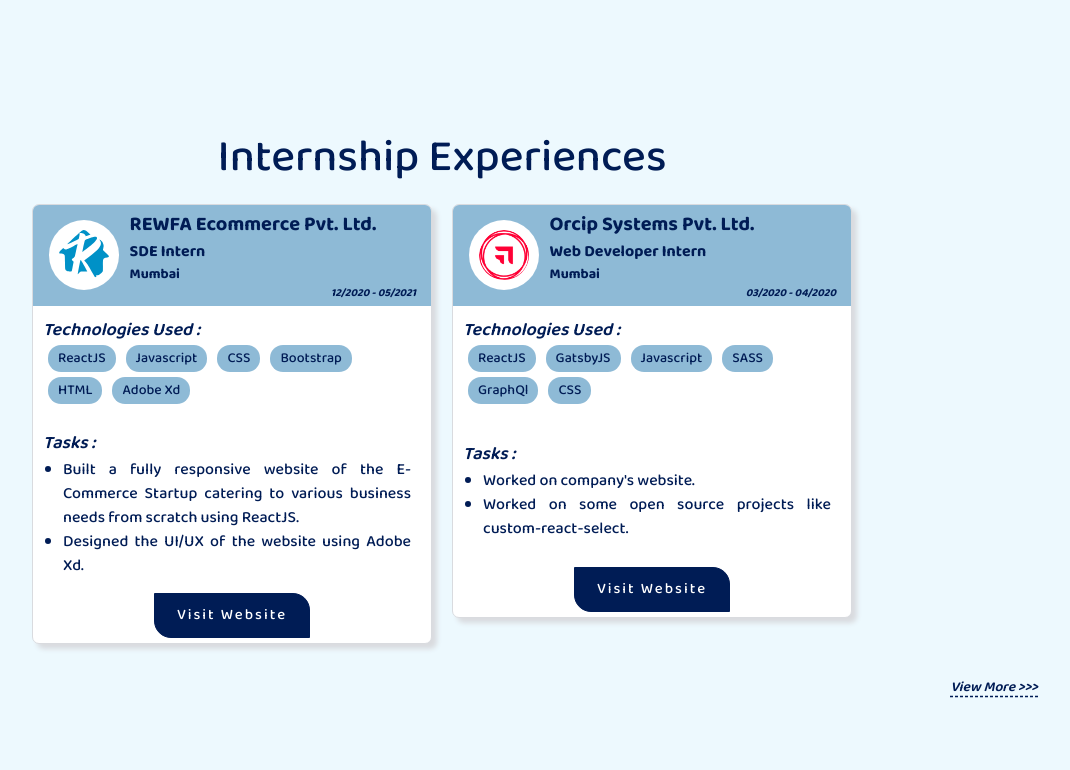
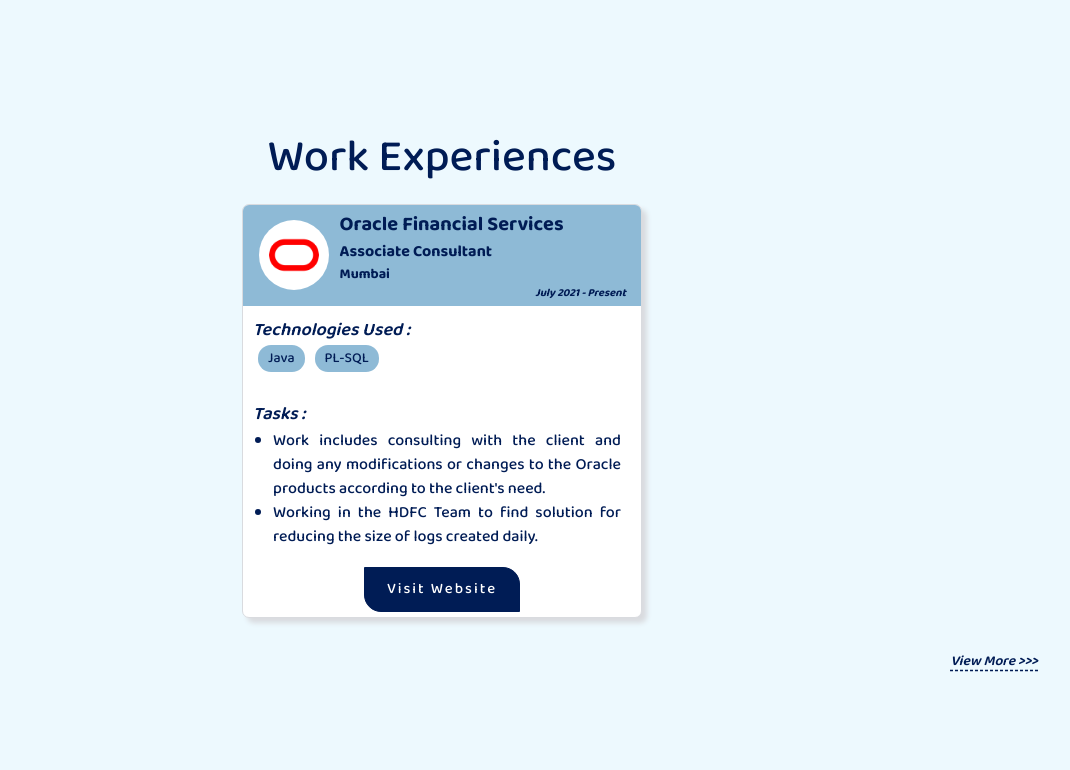
Before and after one commit to ayushazuri/Portfolio-Website, a React (Create React App) app: page / in a window 1280 px wide. Shown: the part 1840-2610 px from the top of the page, without its empty margins (198-1268 px from the left). Built offline with nearby package versions, Linux system fonts and the light colour scheme.

Commit message:
Work Exp added

```diff
--- a/src/components/CertificateCards/index.scss
+++ b/src/components/CertificateCards/index.scss
@@ -11,7 +11,7 @@
 		min-height: 150px;
 		img {
 			width: 100%;
-			height: auto;
+			height: 160px;
 			object-fit: contain;
 		}
 	}
--- a/src/components/ExperienceCard/index.js
+++ b/src/components/ExperienceCard/index.js
@@ -6,17 +6,9 @@
 import React from "react";
 import { useSelector } from "react-redux";
 
-const ExperienceCard = ({ internship }) => {
-	const {
-		name,
-		image,
-		role,
-		tasks,
-		link,
-		timeline,
-		location,
-		technologies,
-	} = internship;
+const ExperienceCard = ({ internship, work }) => {
+	const { name, image, role, tasks, link, timeline, location, technologies } =
+		internship ? internship : work;
 
 	const theme = useSelector((state) => state.theme);
 
--- a/src/components/ExperienceCard/index.scss
+++ b/src/components/ExperienceCard/index.scss
@@ -55,7 +55,7 @@
 		display: flex;
 		flex-direction: column;
 		justify-content: space-between;
-		align-items: center;
+		align-items: flex-start;
 		flex: 1;
 	}
 	&__task {
--- /dev/null
+++ b/src/container/WorkExp/index.js
@@ -0,0 +1,36 @@
+import "./index.scss";
+
+import ExperienceCard from "../../components/ExperienceCard";
+import { Fade } from "react-reveal";
+import React from "react";
+import ViewMore from "../../components/ViewMore";
+import { experience } from "../../portfolio";
+
+const WorkExp = ({ isHome }) => {
+	React.useEffect(() => {
+		!isHome && window.scrollTo(0, 0);
+	}, [isHome]);
+
+	return (
+		<div className="internship">
+			<Fade duration={2000} top distance="100px">
+				<h1 data-aos="fade-down" data-aos-once>
+					Work Experiences
+				</h1>
+			</Fade>
+
+			<div className="internship__cards">
+				{experience.works?.map((work, index) => {
+					return (
+						<Fade duration={2000} bottom key={index}>
+							<ExperienceCard work={work} />
+						</Fade>
+					);
+				})}
+			</div>
+			{isHome && <ViewMore to="experience" />}
+		</div>
+	);
+};
+
+export default WorkExp;
--- /dev/null
+++ b/src/container/WorkExp/index.scss
@@ -0,0 +1,24 @@
+.internship{
+    display: flex;
+    justify-content: center;
+    align-items: center;
+    margin: 80px 35px 40px 35px;
+    @media(max-width: 800px){
+        margin: 40px 15px 40px 15px;
+    }
+    flex-direction: column;
+    h1{
+        text-align: center;
+        font-weight: 500;
+        font-size: 45px;
+        @media (max-width: 900px){
+            font-size: 40px;
+        }
+    }
+    &__cards{
+        display: flex;
+        flex-direction: row;
+        flex-wrap: wrap;
+        justify-content: center;
+    }
+}
--- a/src/pages/Experience.js
+++ b/src/pages/Experience.js
@@ -2,11 +2,13 @@
 import InternshipExperience from "../container/InternshipExperience";
 import Layout from "../Layout/Layout";
 import React from "react";
+import WorkExp from "../container/WorkExp";
 
 const Experience = () => {
 	return (
 		<Layout page="Experience">
 			<ExperienceIntro />
+			<WorkExp />
 			<InternshipExperience />
 		</Layout>
 	);
--- a/src/pages/Home.js
+++ b/src/pages/Home.js
@@ -6,6 +6,7 @@
 import Project from "../container/Project";
 import React from "react";
 import SkillsContainer from "../components/SkillsContainer";
+import WorkExp from "../container/WorkExp";
 
 const Home = () => {
 	const isHome = true;
@@ -15,6 +16,7 @@
 				<Introduction isHome={isHome} />
 				<Profession />
 				<SkillsContainer isHome={isHome} />
+				<WorkExp isHome={isHome} />
 				<InternshipExperience isHome={isHome} />
 				<Project isHome={isHome} limit={6} />
 				<Degrees isHome={isHome} />
--- a/src/portfolio.js
+++ b/src/portfolio.js
@@ -13,7 +13,7 @@
 	name: "Ayush Singh",
 	email: "ayushazuri@gmail.com",
 	phone: "+91 9892770647",
-	address: "Maple Leaf, Raheja Vihar, Powai, Mumbai, 400072.",
+	address: "Raheja Vihar, Powai, Mumbai, 400072.",
 	resumeLink:
 		"https://drive.google.com/file/d/1bYDCMPMB4hCKcbRuVN68vyAwplwqU1n0/view?usp=sharing",
 	openForOpportunity: "Yes",
@@ -210,11 +210,11 @@
 			proficiency: "60%",
 		},
 		{
-			skills: "Python | Firebase | Node.js",
+			skills: "Python | Firebase | Node.js | ExpressJS",
 			proficiency: "50%",
 		},
 		{
-			skills: "SQL | MySQL",
+			skills: "SQL | MySQL | MongoDB",
 			proficiency: "60%",
 		},
 	],
@@ -224,7 +224,21 @@
 	descriptions: [
 		"I have taken up various assignments from different startups in different settings as a Web Developer and have used my skills for their growth and development along with increasing my knowledge in various technical domains. Those organizations provided me an opportunity to assimilate the technologies which are used in the practical world.",
 	],
-	works: [{}],
+	works: [
+		{
+			name: "Oracle Financial Services",
+			role: "Associate Consultant",
+			image: require("./assets/Images/oracle.png").default,
+			tasks: [
+				"Work includes consulting with the client and doing any modifications or changes to the Oracle products according to the client's need.",
+				"Working in the HDFC Team to find solution for reducing the size of logs created daily.",
+			],
+			link: "https://www.oracle.com/in/index.html",
+			timeline: "July 2021 - Present",
+			location: "Mumbai",
+			technologies: ["Java", "PL-SQL"],
+		},
+	],
 	internships: [
 		{
 			name: "REWFA Ecommerce Pvt. Ltd.",
@@ -235,7 +249,7 @@
 				"Designed the UI/UX of the website using Adobe Xd.",
 			],
 			link: "https://rewfa.com/",
-			timeline: "12/2020 - 05/2021",
+			timeline: "Dec 2020 - May 2021",
 			location: "Mumbai",
 			technologies: [
 				"ReactJS",
@@ -255,7 +269,7 @@
 				"Worked on some open source projects like custom-react-select.",
 			],
 			link: "https://orcip.com/",
-			timeline: "03/2020 - 04/2020",
+			timeline: "March 2020 - April 2020",
 			location: "Mumbai",
 			technologies: [
 				"ReactJS",
@@ -303,6 +317,20 @@
 		source: "Udemy",
 		link: "http://ude.my/UC-73cfcc6c-47c6-4599-8ddc-35c548c0d31c",
 		image: require("./assets/Images/udemy.png").default,
+	},
+	{
+		name: "Java SE 8 Fundamentals",
+		author: "Oracle University",
+		source: "Oracle University",
+		link: "https://drive.google.com/file/d/1MKt1tA8th_Fe-T_xDxt4_WpKYauIC4Sp/view?usp=sharing",
+		image: require("./assets/Images/oracle.png").default,
+	},
+	{
+		name: "Oracle Database 19c: PL/SQL",
+		author: "Oracle University",
+		source: "Oracle University",
+		link: "https://drive.google.com/file/d/1zea2EBCbZvDX3ousGIxemn9an7ZbE2uT/view?usp=sharing",
+		image: require("./assets/Images/oracle.png").default,
 	},
 	{
 		name: "SQL for Data Science",
```
Also changed, not shown: src/assets/Images/oracle.png (added).
